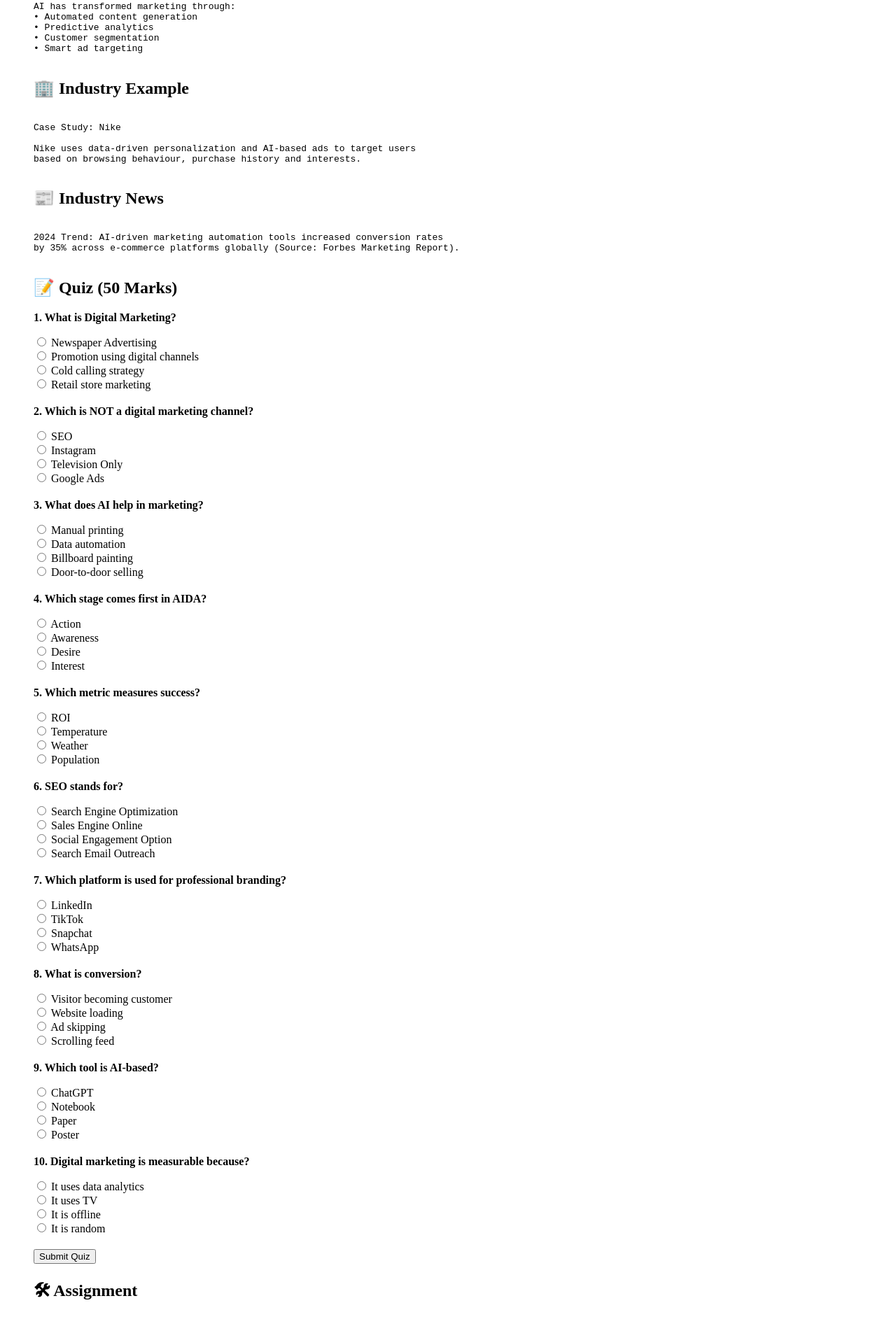
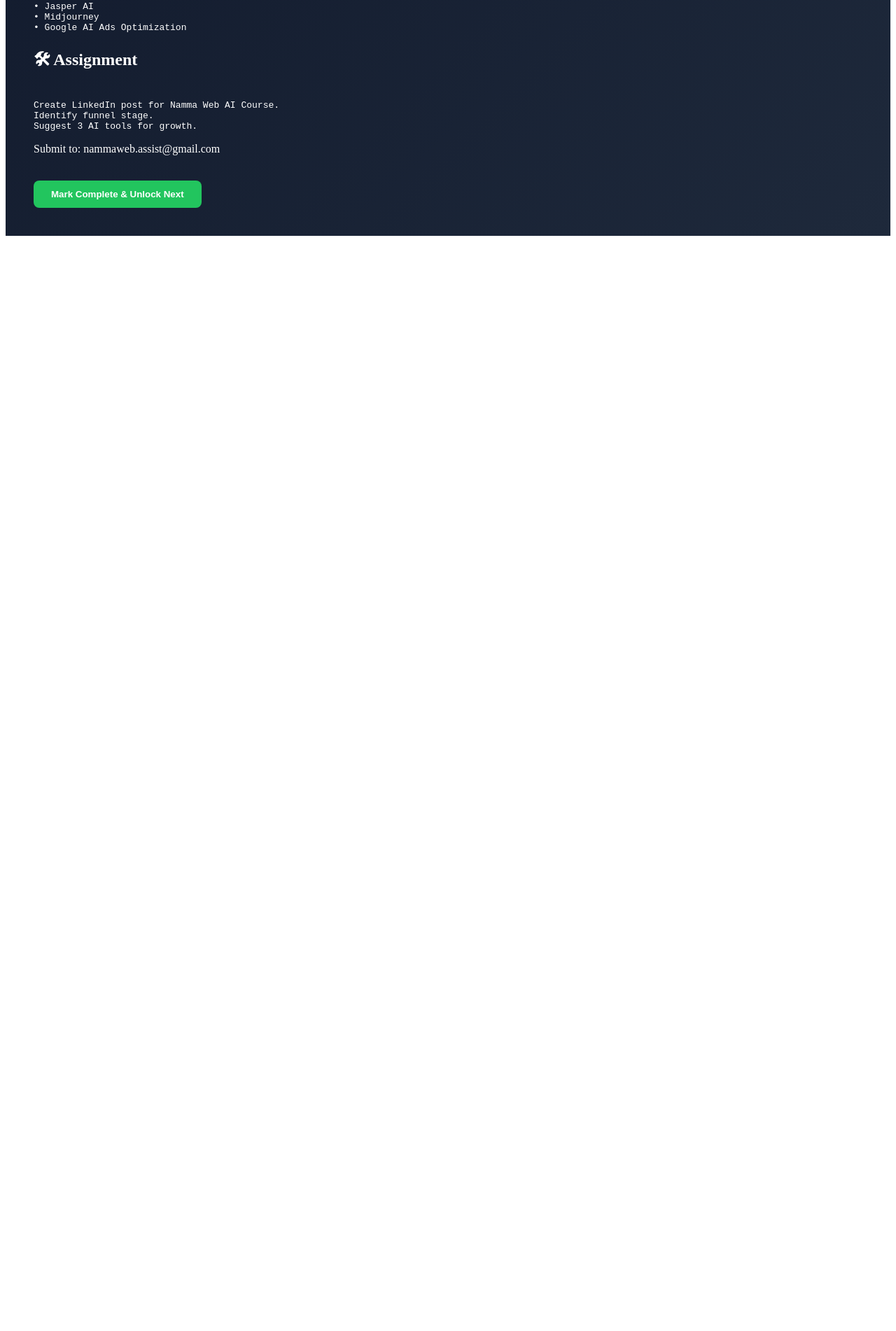
Before and after one commit to nammaweb/nammaweblmsdigital-marketing, a Next.js app: page /lesson in a window 1280 px wide. Shown: the part 732-2634 px from the top of the page at 70% size. After the commit the page ends 1077 px from the top, so only its background shows below. Built offline with nearby package versions, Linux system fonts and the light colour scheme.

Commit message:
Update page.js

```diff
--- a/app/lesson/page.js
+++ b/app/lesson/page.js
@@ -3,142 +3,12 @@
 import { useEffect, useState } from "react";
 import { db } from "../../lib/firebase";
 import { doc, getDoc, updateDoc } from "firebase/firestore";
-
-const syllabus = {
-  1: {
-    title: "Digital Marketing Ecosystem & AI Revolution",
-
-    video: "https://www.youtube.com/embed/6mbwJ2xhgzM",
-
-    notes: `
-Digital Marketing is the strategic use of online platforms to promote products,
-services, or brands through measurable and optimized digital channels.
-
-Key Pillars:
-• SEO
-• Social Media
-• Paid Advertising
-• Email Marketing
-• Analytics
-• AI Automation
-
-AI has transformed marketing through:
-• Automated content generation
-• Predictive analytics
-• Customer segmentation
-• Smart ad targeting
-    `,
-
-    example: `
-Case Study: Nike
-
-Nike uses data-driven personalization and AI-based ads to target users
-based on browsing behaviour, purchase history and interests.
-    `,
-
-    news: `
-2024 Trend: AI-driven marketing automation tools increased conversion rates
-by 35% across e-commerce platforms globally (Source: Forbes Marketing Report).
-    `,
-
-    quiz: [
-      {
-        question: "What is Digital Marketing?",
-        options: [
-          "Newspaper Advertising",
-          "Promotion using digital channels",
-          "Cold calling strategy",
-          "Retail store marketing"
-        ],
-        correct: 1
-      },
-      {
-        question: "Which is NOT a digital marketing channel?",
-        options: [
-          "SEO",
-          "Instagram",
-          "Television Only",
-          "Google Ads"
-        ],
-        correct: 2
-      },
-      {
-        question: "What does AI help in marketing?",
-        options: [
-          "Manual printing",
-          "Data automation",
-          "Billboard painting",
-          "Door-to-door selling"
-        ],
-        correct: 1
-      },
-      {
-        question: "Which stage comes first in AIDA?",
-        options: ["Action", "Awareness", "Desire", "Interest"],
-        correct: 1
-      },
-      {
-        question: "Which metric measures success?",
-        options: ["ROI", "Temperature", "Weather", "Population"],
-        correct: 0
-      },
-      {
-        question: "SEO stands for?",
-        options: [
-          "Search Engine Optimization",
-          "Sales Engine Online",
-          "Social Engagement Option",
-          "Search Email Outreach"
-        ],
-        correct: 0
-      },
-      {
-        question: "Which platform is used for professional branding?",
-        options: ["LinkedIn", "TikTok", "Snapchat", "WhatsApp"],
-        correct: 0
-      },
-      {
-        question: "What is conversion?",
-        options: [
-          "Visitor becoming customer",
-          "Website loading",
-          "Ad skipping",
-          "Scrolling feed"
-        ],
-        correct: 0
-      },
-      {
-        question: "Which tool is AI-based?",
-        options: ["ChatGPT", "Notebook", "Paper", "Poster"],
-        correct: 0
-      },
-      {
-        question: "Digital marketing is measurable because?",
-        options: [
-          "It uses data analytics",
-          "It uses TV",
-          "It is offline",
-          "It is random"
-        ],
-        correct: 0
-      }
-    ],
-
-    assignment: `
-1. Create a LinkedIn post introducing Namma Web AI Marketing Course.
-2. Identify which funnel stage it targets.
-3. Suggest 3 AI tools for Namma Web growth.
-4. Prepare a short digital marketing strategy document (1 page).
-Submit to: nammaweb.assist@gmail.com
-    `
-  }
-};
+import { syllabus } from "../../data/syllabus";
 
 export default function LessonPage() {
   const [day, setDay] = useState(1);
   const [currentDay, setCurrentDay] = useState(1);
   const [name, setName] = useState("");
-  const [answers, setAnswers] = useState({});
   const [score, setScore] = useState(null);
 
   useEffect(() => {
@@ -164,37 +34,27 @@ export default function LessonPage() {
 
   const lesson = syllabus[day];
 
-  const handleSelect = (qIndex, optionIndex) => {
-    setAnswers({ ...answers, [qIndex]: optionIndex });
-  };
-
-  const submitQuiz = async () => {
-    let calculatedScore = 0;
-
-    lesson.quiz.forEach((q, index) => {
-      if (answers[index] === q.correct) {
-        calculatedScore += 5;
-      }
-    });
-
-    setScore(calculatedScore);
-
-    if (calculatedScore >= 40 && day >= currentDay) {
+  const handlePass = async () => {
+    if (day === currentDay) {
       const studentRef = doc(db, "students", name);
       await updateDoc(studentRef, {
         currentDay: currentDay + 1
       });
-      alert("Quiz Passed! Next day unlocked.");
-    } else {
-      alert("You need 40+ marks to unlock next lesson.");
+      alert("Next lesson unlocked!");
+      window.location.href = "/course";
     }
   };
 
-  if (!lesson) return <h1>Content Coming Soon</h1>;
-  if (day > currentDay) return <h1>🔒 Lesson Locked</h1>;
+  if (!lesson) return <h1>Lesson Not Found</h1>;
+  if (day > currentDay) return <h1>🔒 This lesson is locked</h1>;
 
   return (
-    <div style={{ padding: "40px" }}>
+    <div style={{
+      padding: "40px",
+      minHeight: "100vh",
+      background: "linear-gradient(135deg,#0f172a,#1e293b)",
+      color: "white"
+    }}>
       <h1>Day {day}: {lesson.title}</h1>
 
       <iframe
@@ -207,36 +67,25 @@ export default function LessonPage() {
       <h2>📘 Notes</h2>
       <pre style={{ whiteSpace: "pre-wrap" }}>{lesson.notes}</pre>
 
-      <h2>🏢 Industry Example</h2>
-      <pre style={{ whiteSpace: "pre-wrap" }}>{lesson.example}</pre>
-
-      <h2>📰 Industry News</h2>
-      <pre style={{ whiteSpace: "pre-wrap" }}>{lesson.news}</pre>
-
-      <h2>📝 Quiz (50 Marks)</h2>
-      {lesson.quiz.map((q, index) => (
-        <div key={index} style={{ marginBottom: "20px" }}>
-          <p><strong>{index + 1}. {q.question}</strong></p>
-          {q.options.map((option, i) => (
-            <div key={i}>
-              <input
-                type="radio"
-                name={`q${index}`}
-                onChange={() => handleSelect(index, i)}
-              /> {option}
-            </div>
-          ))}
-        </div>
-      ))}
-
-      <button onClick={submitQuiz}>
-        Submit Quiz
-      </button>
-
-      {score !== null && <h3>Your Score: {score} / 50</h3>}
-
       <h2>🛠 Assignment</h2>
       <pre style={{ whiteSpace: "pre-wrap" }}>{lesson.assignment}</pre>
+
+      <p>Submit to: nammaweb.assist@gmail.com</p>
+
+      <button
+        onClick={handlePass}
+        style={{
+          marginTop: "20px",
+          padding: "12px 25px",
+          background: "#22c55e",
+          border: "none",
+          borderRadius: "8px",
+          color: "white",
+          fontWeight: "bold"
+        }}
+      >
+        Mark Complete & Unlock Next
+      </button>
     </div>
   );
 }
```
